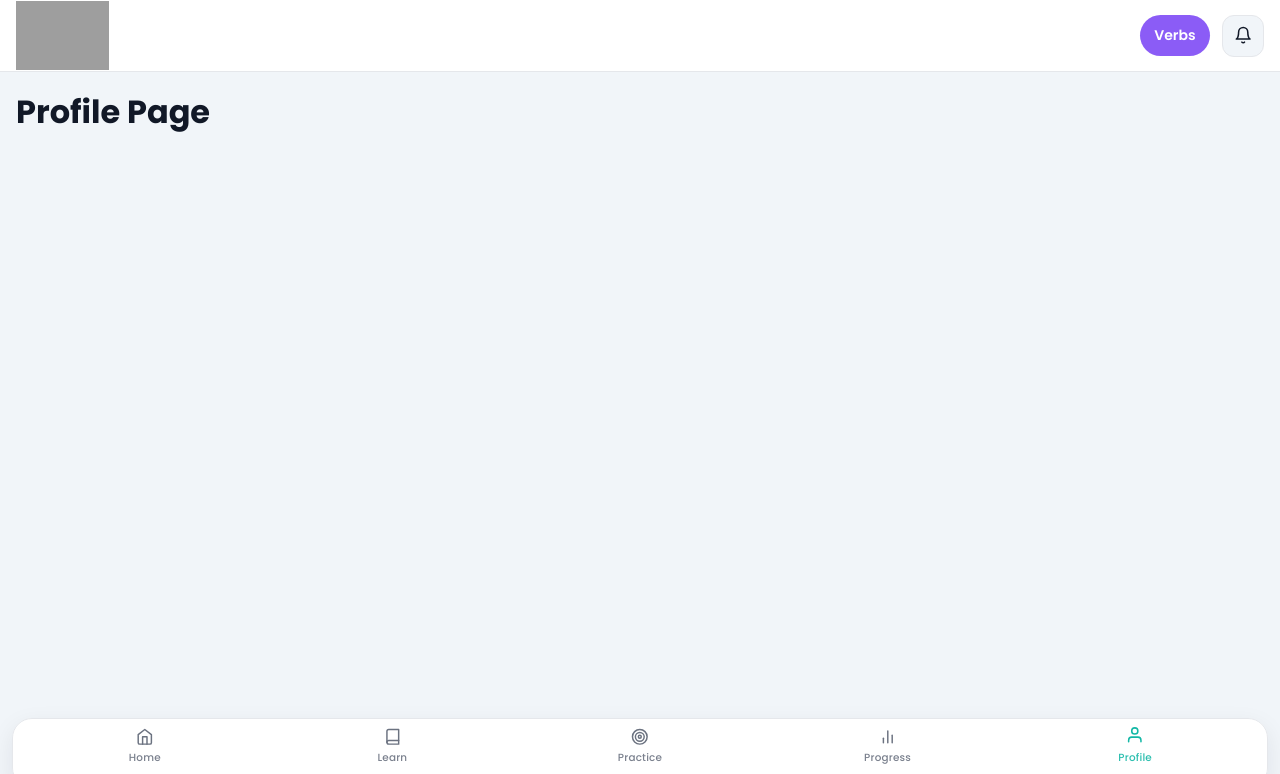
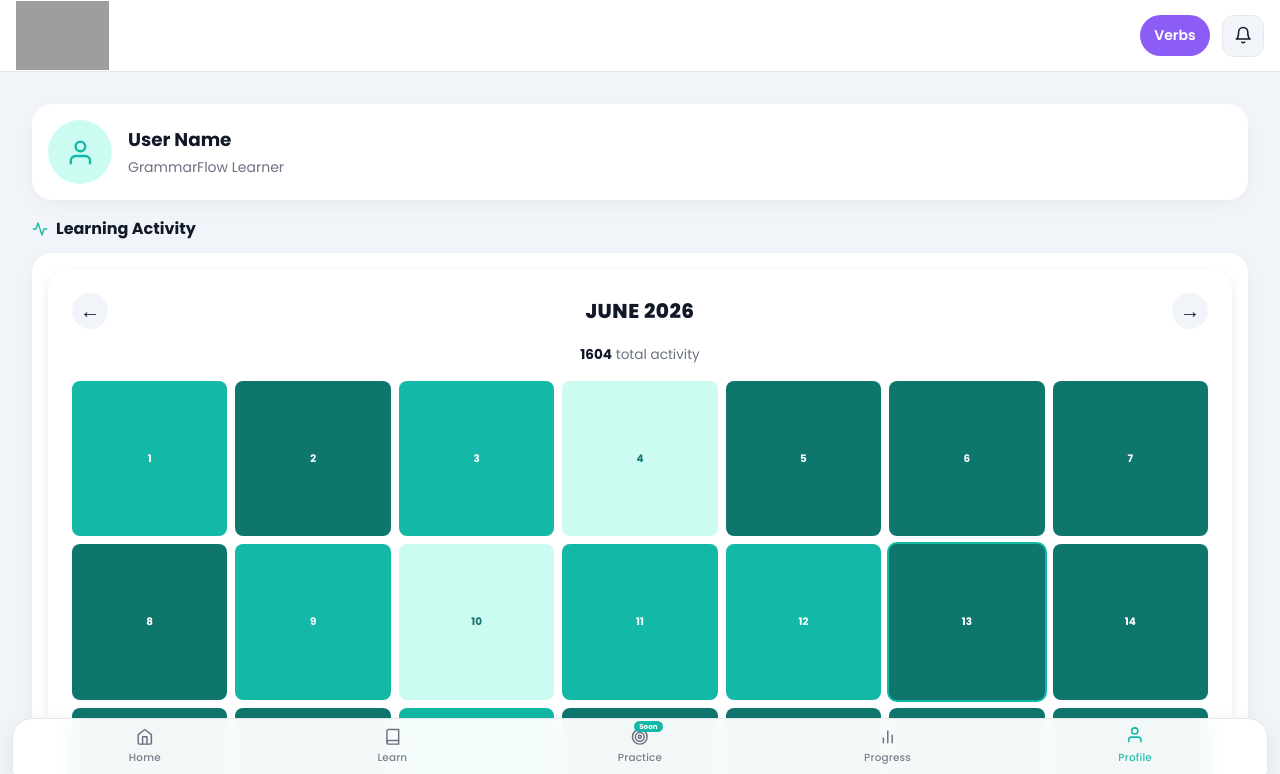
Before and after one commit to AKASH7455/grammarflow, a React (Vite) app: page /profile in a window 1280 px wide. Shown: the top 774 px of the page. Built offline with nearby package versions, Linux system fonts and the light colour scheme; grey boxes are pictures that could not be loaded.

Commit message:
add profile

```diff
--- a/src/components/layout/BottomNav.jsx
+++ b/src/components/layout/BottomNav.jsx
@@ -25,6 +25,7 @@ const navItems = [
     label: "Practice",
     path: "/practice",
     icon: FiTarget,
+    comingSoon: true,
   },
   {
     label: "Progress",
@@ -55,7 +56,16 @@ function BottomNav() {
       : "bottom-nav__link"
   }
 >
+  <div className="bottom-nav__icon-wrapper">
     <Icon className="bottom-nav__icon" />
+
+    {item.comingSoon && (
+      <span className="bottom-nav__badge">
+        Soon
+      </span>
+    )}
+  </div>
+
   <span className="bottom-nav__label">
     {item.label}
   </span>
--- a/src/pages/Profile.jsx
+++ b/src/pages/Profile.jsx
@@ -1,5 +1,118 @@
+import { FiUser, FiPhone, FiActivity } from "react-icons/fi";
+import ActivityHeatmap from "../components/progress/ActivityHeatmap";
+import "../styles/profile.css";
+
 function Profile() {
-  return <h1>Profile Page</h1>;
+  const profileData = {
+    name: "User Name",
+    role: "GrammarFlow Learner",
+  };
+
+  const developerData = {
+    name: "Akash Kumar",
+    phone: "+91 7455045557",
+  };
+
+  return (
+    <div className="profile">
+      <div className="profile__container">
+
+        {/* Profile Header */}
+        <section className="profile__header">
+          <div className="profile__card profile__card--header">
+
+            <div className="profile__avatar">
+              <FiUser className="profile__avatar-icon" />
+            </div>
+
+            <div className="profile__info">
+              <h1 className="profile__name">
+                {profileData.name}
+              </h1>
+
+              <p className="profile__role">
+                {profileData.role}
+              </p>
+            </div>
+
+          </div>
+        </section>
+
+        {/* Learning Activity */}
+        <section className="profile__section">
+
+          <div className="profile__section-header">
+            <FiActivity />
+            <h2>Learning Activity</h2>
+          </div>
+
+          <div className="profile__card profile__card--calendar">
+            <ActivityHeatmap />
+          </div>
+
+        </section>
+
+        {/* Developer Section */}
+        <section className="profile__section">
+
+          <div className="profile__card profile__card--developer">
+
+            <div className="developer-card__header">
+              <FiUser className="developer-card__icon" />
+              <h3 className="developer-card__title">
+                Developer
+              </h3>
+            </div>
+
+            <div className="developer-card__info">
+
+              <p className="developer-card__name">
+                {developerData.name}
+              </p>
+
+              <a
+                href={`tel:${developerData.phone}`}
+                className="developer-card__contact"
+              >
+                <FiPhone className="developer-card__phone-icon" />
+
+                <span>
+                  {developerData.phone}
+                </span>
+              </a>
+
+            </div>
+
+          </div>
+
+        </section>
+
+        {/* App Info */}
+        <section className="profile__section">
+
+          <div className="profile__card profile__card--info">
+
+            <h3 className="profile__info-title">
+              GrammarFlow
+            </h3>
+
+            <p className="profile__info-text">
+              Learn English grammar with notes,
+              quizzes, practice exercises and
+              progress tracking.
+            </p>
+
+            <span className="profile__version">
+              Version 1.0.0
+            </span>
+
+          </div>
+
+        </section>
+
+      </div>
+    </div>
+  );
 }
 
 export default Profile;
--- a/src/styles/bottomnav.css
+++ b/src/styles/bottomnav.css
@@ -138,3 +138,30 @@
     transition: transform 0.3s ease;
   }
 }
+.bottom-nav__icon-wrapper {
+  position: relative;
+  display: flex;
+  align-items: center;
+  justify-content: center;
+}
+
+.bottom-nav__badge {
+  position: absolute;
+
+  top: -0.45rem;
+  right: -0.9rem;
+
+  padding: 0.12rem 0.35rem;
+
+  border-radius: 999px;
+
+  font-size: 0.45rem;
+  font-weight: 700;
+  line-height: 1;
+
+  background: var(--primary-color);
+  color: var(--white-color);
+
+  white-space: nowrap;
+  pointer-events: none;
+}
--- a/src/styles/profile.css
+++ b/src/styles/profile.css
@@ -0,0 +1,223 @@
+.profile {
+  min-height: 100vh;
+  padding: 1rem;
+  padding-bottom: 6rem;
+  background: var(--surface-color);
+}
+
+.profile__container {
+  display: flex;
+  flex-direction: column;
+  gap: 1rem;
+}
+
+/* =========================
+   COMMON CARD
+========================= */
+
+.profile__card {
+  background: var(--white-color);
+  border-radius: 1.25rem;
+  padding: 1rem;
+  box-shadow: 0 6px 20px rgba(0, 0, 0, 0.04);
+}
+
+/* =========================
+   PROFILE HEADER
+========================= */
+
+.profile__card--header {
+  display: flex;
+  align-items: center;
+  gap: 1rem;
+}
+
+.profile__avatar {
+  width: 4rem;
+  height: 4rem;
+  border-radius: 50%;
+
+  display: flex;
+  align-items: center;
+  justify-content: center;
+
+  background: var(--primary-soft-color);
+
+  flex-shrink: 0;
+}
+
+.profile__avatar-icon {
+  font-size: 1.8rem;
+  color: var(--primary-color);
+}
+
+.profile__info {
+  flex: 1;
+}
+
+.profile__name {
+  margin: 0;
+  font-size: 1.15rem;
+  font-weight: 700;
+  color: var(--text-color);
+}
+
+.profile__role {
+  margin-top: 0.3rem;
+  font-size: 0.875rem;
+  color: var(--text-light);
+}
+
+/* =========================
+   SECTION HEADER
+========================= */
+
+.profile__section-header {
+  display: flex;
+  align-items: center;
+  gap: 0.5rem;
+
+  margin-bottom: 0.75rem;
+
+  color: var(--text-color);
+}
+
+.profile__section-header svg {
+  font-size: 1rem;
+  color: var(--primary-color);
+}
+
+.profile__section-header h2 {
+  margin: 0;
+  font-size: 1rem;
+  font-weight: 700;
+}
+
+/* =========================
+   ACTIVITY CARD
+========================= */
+
+.profile__card--calendar {
+  overflow: hidden;
+}
+
+/* =========================
+   DEVELOPER CARD
+========================= */
+
+.developer-card__header {
+  display: flex;
+  align-items: center;
+  gap: 0.75rem;
+
+  margin-bottom: 1rem;
+}
+
+.developer-card__icon {
+  font-size: 1.2rem;
+  color: var(--primary-color);
+}
+
+.developer-card__title {
+  margin: 0;
+  font-size: 1rem;
+  font-weight: 700;
+  color: var(--text-color);
+}
+
+.developer-card__info {
+  display: flex;
+  flex-direction: column;
+  gap: 0.75rem;
+}
+
+.developer-card__name {
+  margin: 0;
+  font-size: 1rem;
+  font-weight: 600;
+  color: var(--text-color);
+}
+
+.developer-card__contact {
+  display: inline-flex;
+  align-items: center;
+  gap: 0.5rem;
+
+  width: fit-content;
+
+  text-decoration: none;
+
+  padding: 0.75rem 1rem;
+
+  border-radius: 999px;
+
+  background: var(--primary-soft-color);
+
+  color: var(--primary-dark-color);
+
+  font-weight: 600;
+
+  transition: transform 0.2s ease;
+}
+
+.developer-card__contact:active {
+  transform: scale(0.98);
+}
+
+.developer-card__phone-icon {
+  font-size: 1rem;
+}
+
+/* =========================
+   APP INFO CARD
+========================= */
+
+.profile__card--info {
+  text-align: center;
+}
+
+.profile__info-title {
+  margin: 0;
+  font-size: 1.1rem;
+  font-weight: 700;
+  color: var(--text-color);
+}
+
+.profile__info-text {
+  margin: 0.75rem 0;
+
+  font-size: 0.9rem;
+  line-height: 1.6;
+
+  color: var(--text-light);
+}
+
+.profile__version {
+  display: inline-block;
+
+  padding: 0.4rem 0.8rem;
+
+  border-radius: 999px;
+
+  background: var(--primary-soft-color);
+
+  color: var(--primary-dark-color);
+
+  font-size: 0.8rem;
+  font-weight: 600;
+}
+
+/* =========================
+   SMALL ANIMATIONS
+========================= */
+
+.profile__card,
+.developer-card__contact {
+  transition:
+    transform 0.25s ease,
+    box-shadow 0.25s ease;
+}
+
+.profile__card:hover {
+  transform: translateY(-2px);
+}
```
Lines whose indentation alone changed are shown as unchanged.
